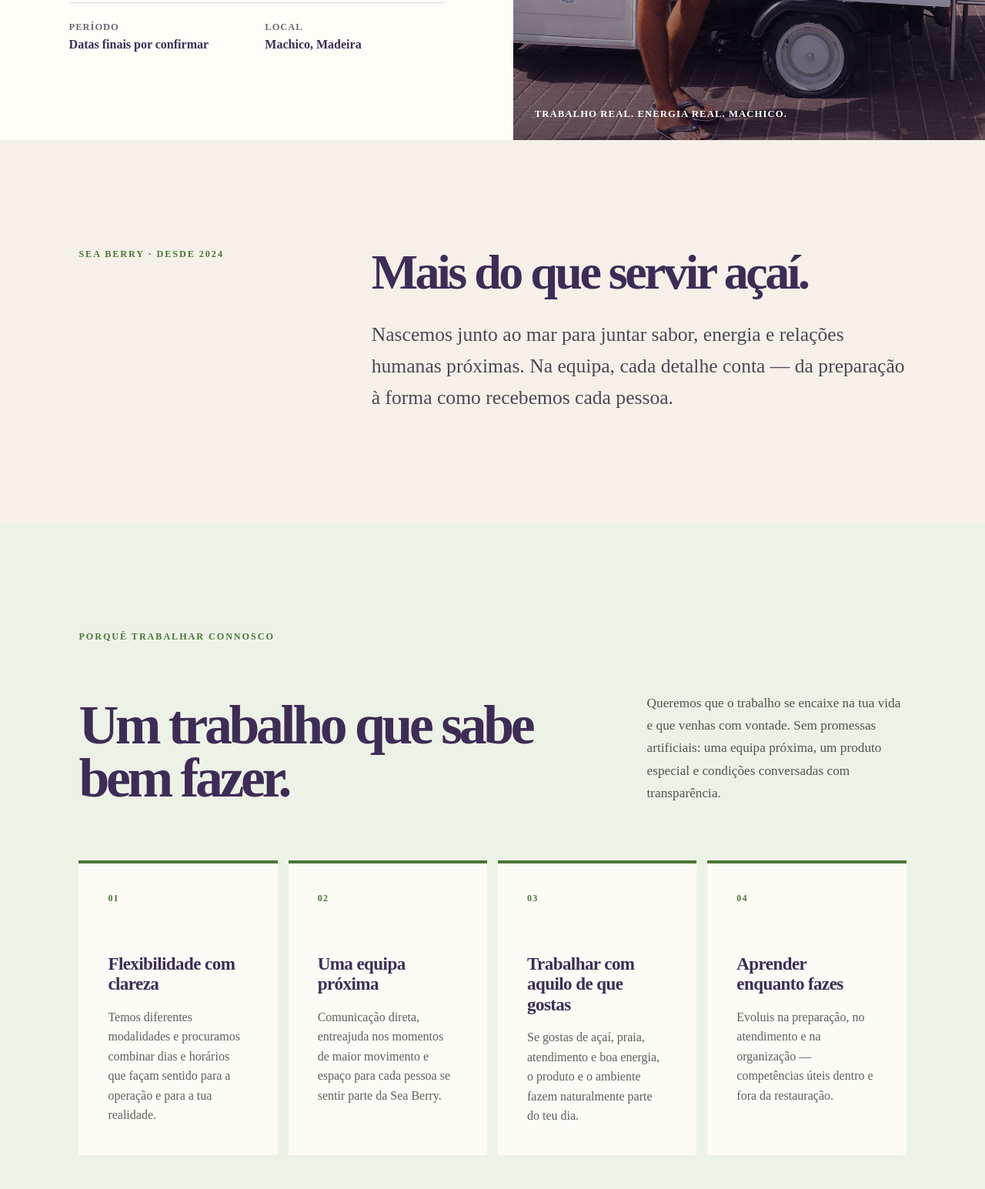
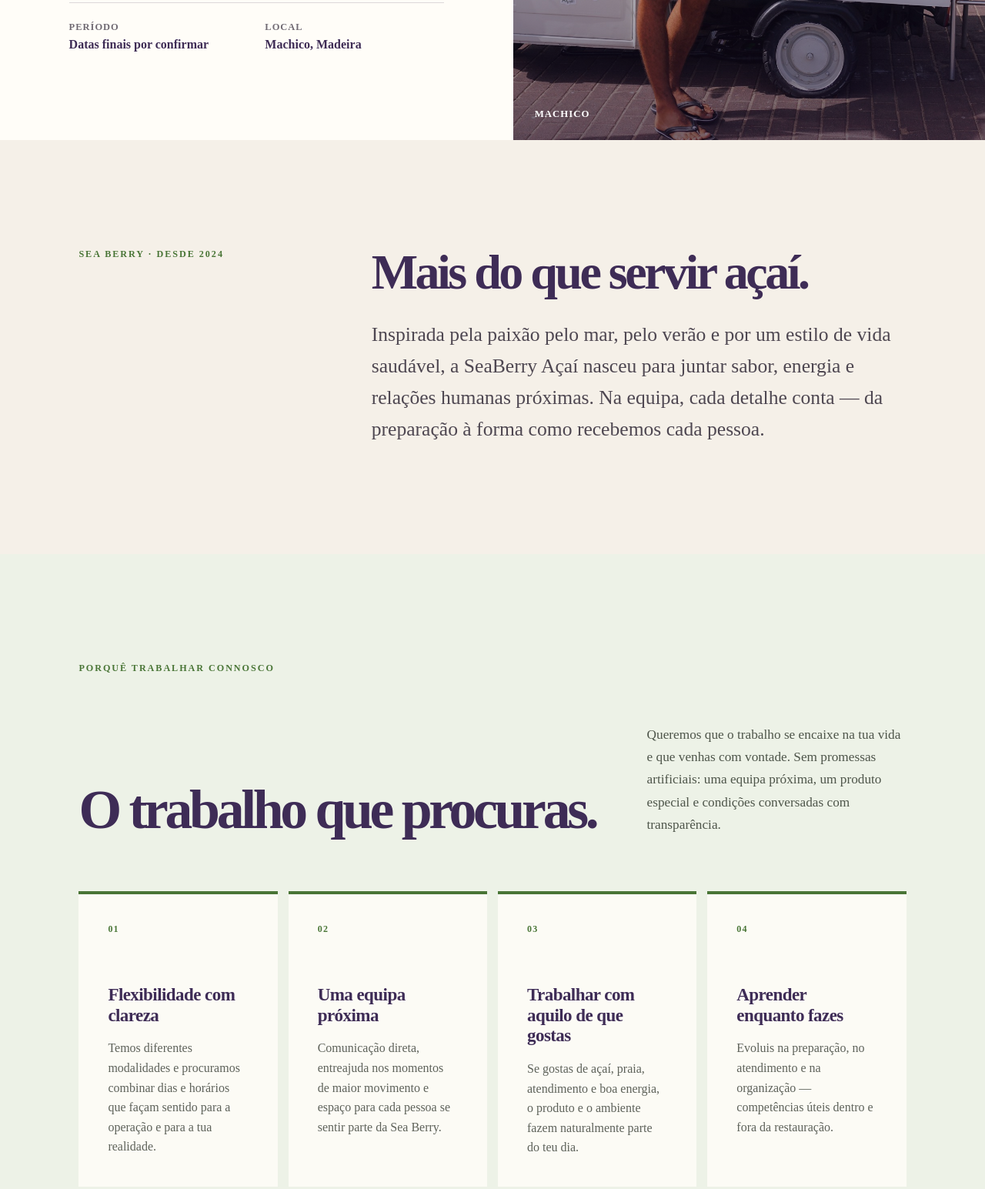
Before and after one commit to joaoguilhermeolim/SeaBerryA-aisite, a website: page recrutamento/index.html in a window 1280 px wide. Shown: the part 845-2390 px from the top of the page at 77% size. Drawn offline with Linux system fonts and the light colour scheme; no server answers.

Commit message:
Atualizar textos da página de recrutamento

```diff
--- a/recrutamento/index.html
+++ b/recrutamento/index.html
@@ -29,13 +29,13 @@
         <div class="hero-actions"><a class="button button-primary" href="#candidatura">Candidatar-me</a><a class="text-link" href="#porque">Descobrir a Sea Berry <span aria-hidden="true">↓</span></a></div>
         <dl class="hero-facts"><div><dt>Período</dt><dd id="campaign-period">Datas finais por confirmar</dd></div><div><dt>Local</dt><dd>Machico, Madeira</dd></div></dl>
       </div>
-      <div class="hero-visual"><img src="/recrutamento/assets/photos/hero-foto-96.jpg" alt="Equipa Sea Berry na banca de Machico" width="1600" height="2000"><div class="date-stamp"><strong>01 SET</strong><span>até</span><strong>31 OUT</strong></div><p class="photo-note">Trabalho real. Energia real. Machico.</p></div>
+      <div class="hero-visual"><img src="/recrutamento/assets/photos/hero-foto-96.jpg" alt="Equipa Sea Berry na banca de Machico" width="1600" height="2000"><div class="date-stamp"><strong>01 SET</strong><span>até</span><strong>31 OUT</strong></div><p class="photo-note">Machico</p></div>
     </section>
 
-    <section class="brand-intro"><p class="section-marker">Sea Berry · desde 2024</p><div><h2>Mais do que servir açaí.</h2><p>Nascemos junto ao mar para juntar sabor, energia e relações humanas próximas. Na equipa, cada detalhe conta — da preparação à forma como recebemos cada pessoa.</p></div></section>
+    <section class="brand-intro"><p class="section-marker">Sea Berry · desde 2024</p><div><h2>Mais do que servir açaí.</h2><p>Inspirada pela paixão pelo mar, pelo verão e por um estilo de vida saudável, a SeaBerry Açaí nasceu para juntar sabor, energia e relações humanas próximas. Na equipa, cada detalhe conta — da preparação à forma como recebemos cada pessoa.</p></div></section>
 
     <section class="benefits-section" id="porque" aria-labelledby="benefits-title">
-      <div class="benefits-intro"><p class="eyebrow">Porquê trabalhar connosco</p><h2 id="benefits-title">Um trabalho que sabe bem fazer.</h2><p>Queremos que o trabalho se encaixe na tua vida e que venhas com vontade. Sem promessas artificiais: uma equipa próxima, um produto especial e condições conversadas com transparência.</p></div>
+      <div class="benefits-intro"><p class="eyebrow">Porquê trabalhar connosco</p><h2 id="benefits-title">O trabalho que procuras.</h2><p>Queremos que o trabalho se encaixe na tua vida e que venhas com vontade. Sem promessas artificiais: uma equipa próxima, um produto especial e condições conversadas com transparência.</p></div>
       <div class="benefits-grid">
         <article class="benefit-card"><span>01</span><h3>Flexibilidade com clareza</h3><p>Temos diferentes modalidades e procuramos combinar dias e horários que façam sentido para a operação e para a tua realidade.</p></article>
         <article class="benefit-card"><span>02</span><h3>Uma equipa próxima</h3><p>Comunicação direta, entreajuda nos momentos de maior movimento e espaço para cada pessoa se sentir parte da Sea Berry.</p></article>
@@ -45,7 +45,7 @@
     </section>
 
     <section class="roles-section" id="vagas" aria-labelledby="roles-title">
-      <div class="section-heading"><p class="eyebrow" id="campaign-label">Campanha em preparação</p><h2 id="roles-title">Tarefas e modalidades.</h2><p>As condições, os dias e os horários são explicados e acordados antes de qualquer decisão.</p></div>
+      <div class="section-heading"><p class="eyebrow" id="campaign-label">Campanha em preparação</p><h2 id="roles-title">Vagas disponiveis</h2><p>As condições, os dias e os horários são explicados e acordados antes de qualquer decisão.</p></div>
       <div class="roles-list">
         <article class="role-row"><span>01</span><h3>Part-time · fim de semana</h3><p>Atendimento, preparação, organização e fecho nos dias acordados.</p><a href="#candidatura">Ver formulário <span aria-hidden="true">↗</span></a></article>
         <article class="role-row"><span>02</span><h3>Full-time</h3><p>Integração na operação durante todo o período definido para a campanha.</p><a href="#candidatura">Ver formulário <span aria-hidden="true">↗</span></a></article>
@@ -54,7 +54,7 @@
     </section>
 
     <section class="culture-section" id="cultura">
-      <div class="culture-copy"><p class="eyebrow eyebrow-light">O que valorizamos</p><h2>Ritmo, cuidado e entreajuda.</h2><p>Procuramos capacidade funcional de comunicar em português nas tarefas de atendimento, formação e segurança, responsabilidade, higiene e apresentação profissional adequadas à função e vontade de aprender.</p><ul><li>Atendimento e preparação cuidada</li><li>Dias e horários acordados com clareza</li><li>Apoio entre colegas nos momentos de maior movimento</li></ul></div>
+      <div class="culture-copy"><p class="eyebrow eyebrow-light">O que valorizamos</p><h2>Ritmo, cuidado e entreajuda.</h2><p>Procuramos boa capacidade de comunicação nas tarefas de atendimento, responsabilidade, higiene e apresentação profissional adequadas à função, bem como vontade e disponibilidade para aprender.</p><ul><li>Atendimento e preparação cuidada</li><li>Dias e horários acordados com clareza</li><li>Apoio entre colegas nos momentos de maior movimento</li></ul></div>
       <div class="culture-gallery"><figure class="gallery-main"><img src="/recrutamento/assets/photos/cultura-foto-51.jpg" alt="Colaborador Sea Berry a preparar um pedido" loading="lazy" width="1200" height="1500"></figure><figure class="gallery-wide"><img src="/recrutamento/assets/photos/praia-futebol.jpg" alt="Pessoas a jogar futebol na praia de Machico" loading="lazy" width="1600" height="1067"></figure><figure class="gallery-small"><img src="/recrutamento/assets/photos/acai-com-mar.jpg" alt="Copo Sea Berry com o mar ao fundo" loading="lazy" width="1200" height="1500"></figure></div>
     </section>
 
```
